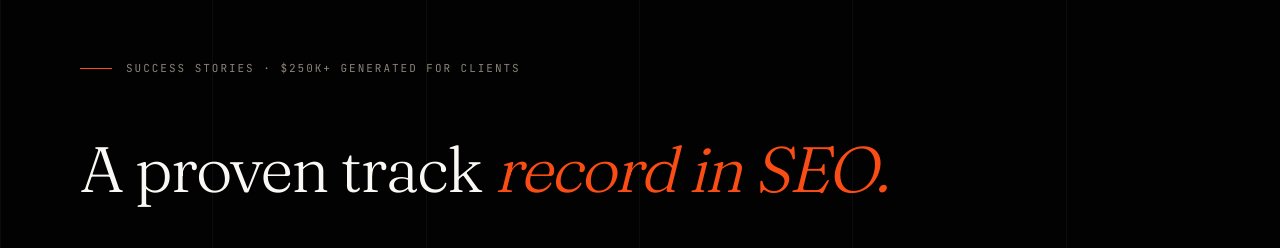
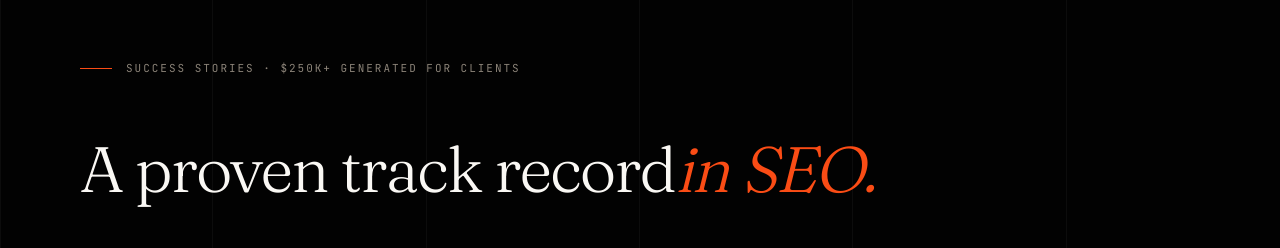
Before and after one commit to ScaleCRMCO/scaleseo, a Next.js app: page / in a window 1280 px wide. Shown: the part 1020-1268 px from the top of the page. Built offline with nearby package versions, Linux system fonts and the light colour scheme.

Commit message:
Update CaseStudy.tsx

```diff
--- a/src/app/sections/home/CaseStudy.tsx
+++ b/src/app/sections/home/CaseStudy.tsx
@@ -45,7 +45,7 @@ export default function CaseStudy() {
        <div className="section-label reveal-up">Success Stories · $250K+ generated for clients</div>
 
         <h2 className={`${styles.heading} reveal-up`}>
-          A proven track <em>record in SEO.</em>
+          A proven track record<em>in SEO.</em>
         </h2>
 
         <div className={styles.stories}>
```
